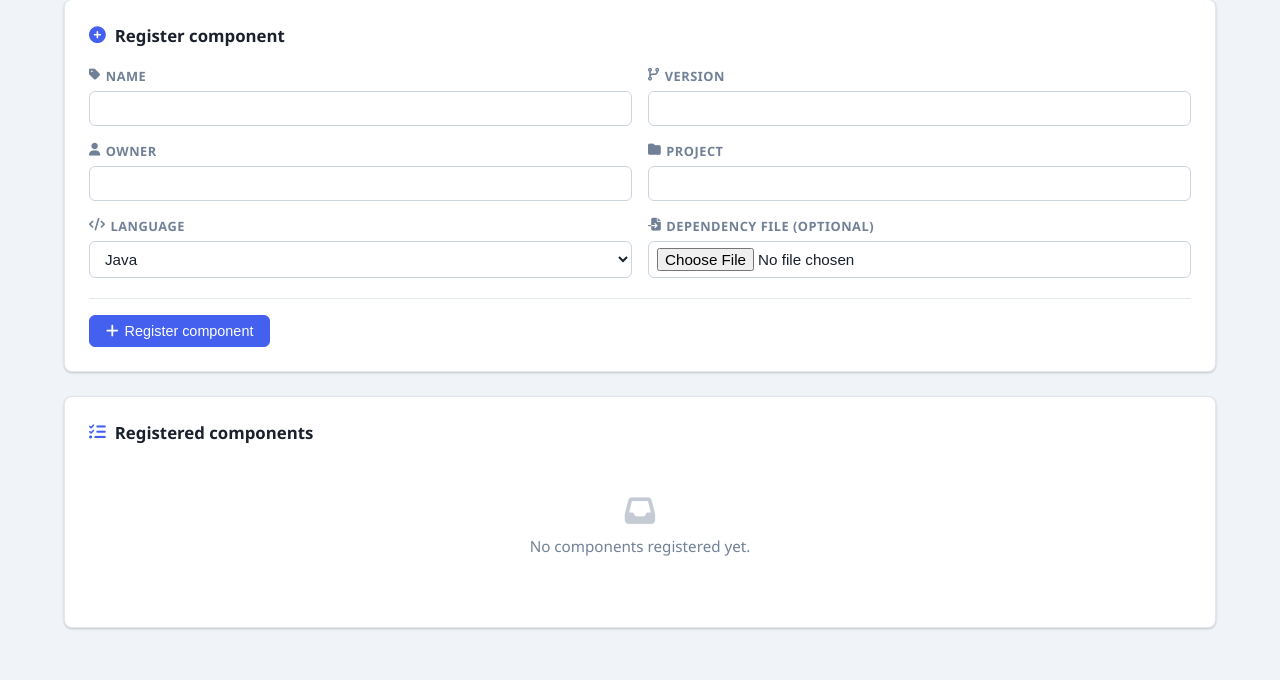
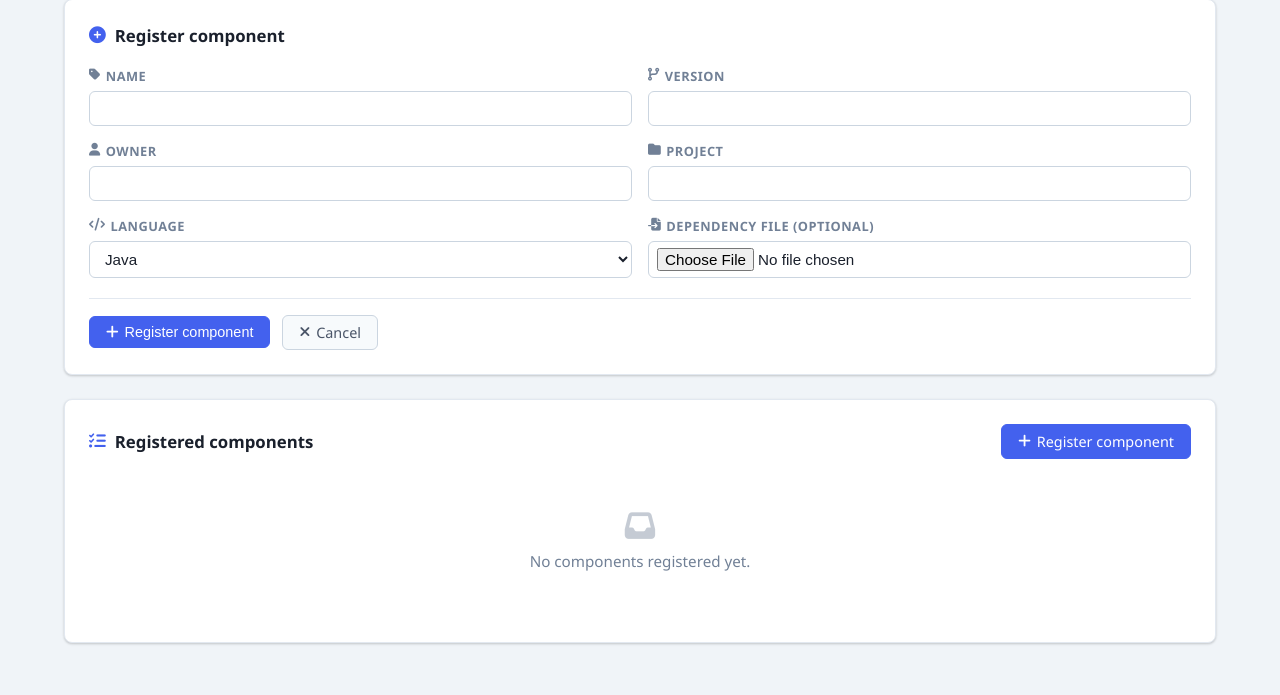
Before and after one commit to lcocault/software-registry, a PHP site: page /index.php?action=register in a window 1280 px wide. Shown: the part 200-895 px from the top of the page. Run offline with PHP 8.4, Linux system fonts and the light colour scheme; some libraries are stand-ins or nearby versions.

Commit message:
feat: show only component list on landing page, add Register button
Agent-Logs-Url: https://github.com/lcocault/software-registry/sessions/ddf872ce-4364-4977-9725-84611e0cb06d

Co-authored-by: lcocault <68220591+lcocault@users.noreply.github.com>

```diff
--- a/index.php
+++ b/index.php
@@ -163,6 +163,14 @@ if ($repository !== null) {
         }
     }
 }
+
+$isFailedFormSubmission = $_SERVER['REQUEST_METHOD'] === 'POST'
+    && ($_POST['action'] ?? 'create') !== 'delete'
+    && $messageType === 'error';
+
+$showForm = $editComponent !== null
+    || (isset($_GET['action']) && in_array($_GET['action'], ['register'], true))
+    || $isFailedFormSubmission;
 ?>
 <!doctype html>
 <html lang="en">
@@ -572,6 +580,14 @@ if ($repository !== null) {
 
         .actions { white-space: nowrap; }
         .actions form { display: inline; }
+
+        .card-title-bar {
+            display: flex;
+            align-items: center;
+            justify-content: space-between;
+            margin-bottom: 20px;
+        }
+        .card-title-bar .card-title { margin-bottom: 0; }
     </style>
 </head>
 <body>
@@ -600,6 +616,7 @@ if ($repository !== null) {
             </div>
         <?php endif; ?>
 
+        <?php if ($showForm): ?>
         <div class="card">
             <h2 class="card-title">
                 <i class="fas <?= $editComponent !== null ? 'fa-pen-to-square' : 'fa-plus-circle' ?>"></i>
@@ -607,6 +624,7 @@ if ($repository !== null) {
             </h2>
             <?php include __DIR__ . '/src/views/form.php'; ?>
         </div>
+        <?php endif; ?>
 
         <div class="card">
             <?php include __DIR__ . '/src/views/list.php'; ?>
--- a/src/views/form.php
+++ b/src/views/form.php
@@ -43,8 +43,6 @@
                 <i class="fas <?= $editComponent !== null ? 'fa-floppy-disk' : 'fa-plus' ?>"></i>
                 <?= $editComponent !== null ? 'Update component' : 'Register component' ?>
             </button>
-            <?php if ($editComponent !== null): ?>
-                <a href="." class="btn btn-cancel"><i class="fas fa-xmark"></i> Cancel</a>
-            <?php endif; ?>
+            <a href="." class="btn btn-cancel"><i class="fas fa-xmark"></i> Cancel</a>
         </div>
     </form>
--- a/src/views/list.php
+++ b/src/views/list.php
@@ -8,7 +8,10 @@ $langIcons = [
     'JavaScript' => 'fab fa-js',
 ];
 ?>
-    <h2 class="card-title"><i class="fas fa-list-check"></i> Registered components</h2>
+    <div class="card-title-bar">
+        <h2 class="card-title"><i class="fas fa-list-check"></i> Registered components</h2>
+        <a href="?action=register" class="btn btn-primary"><i class="fas fa-plus"></i> Register component</a>
+    </div>
     <?php if ($components === []): ?>
         <p class="empty-state"><i class="fas fa-inbox"></i> No components registered yet.</p>
     <?php else: ?>
```
